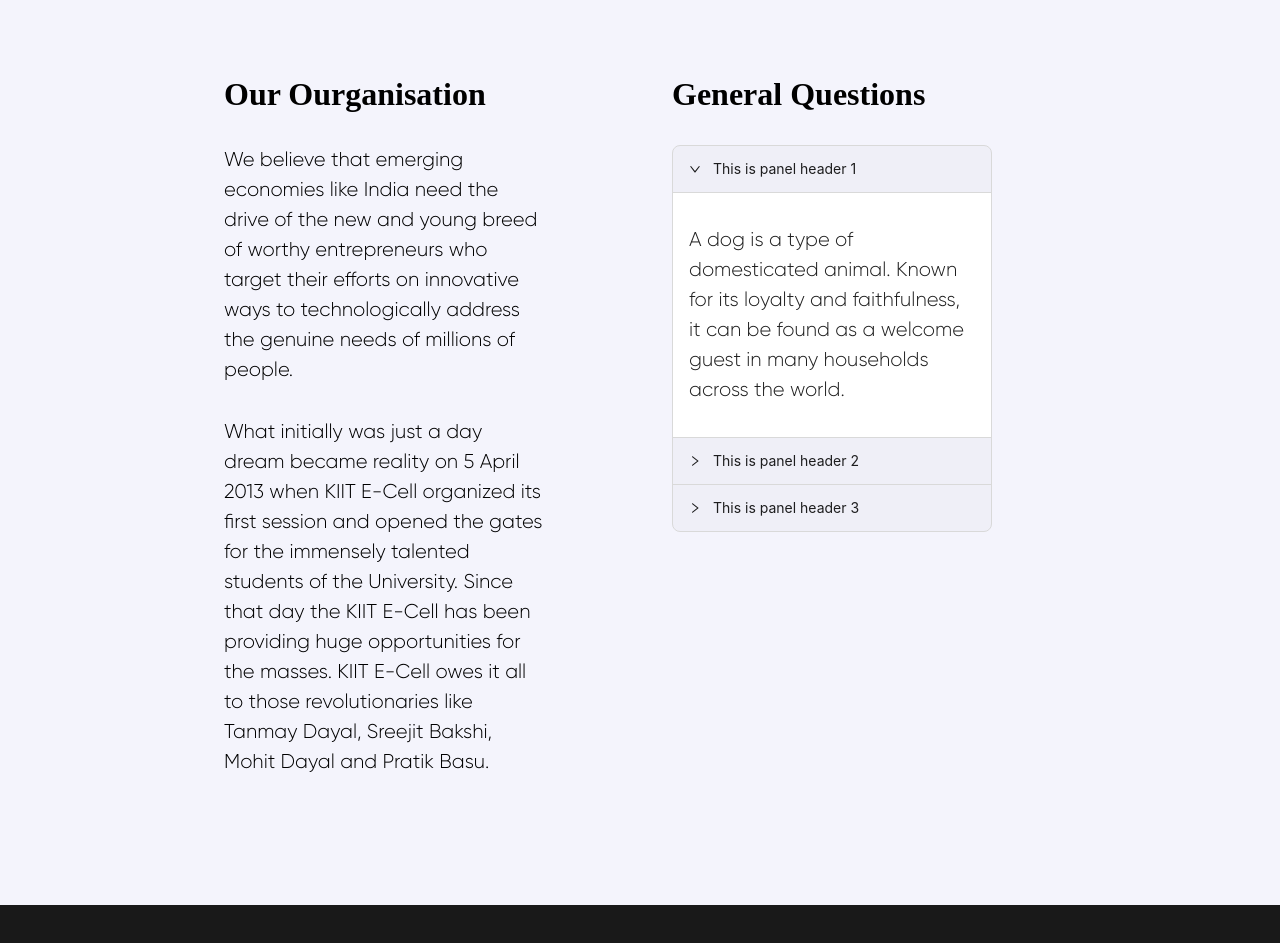
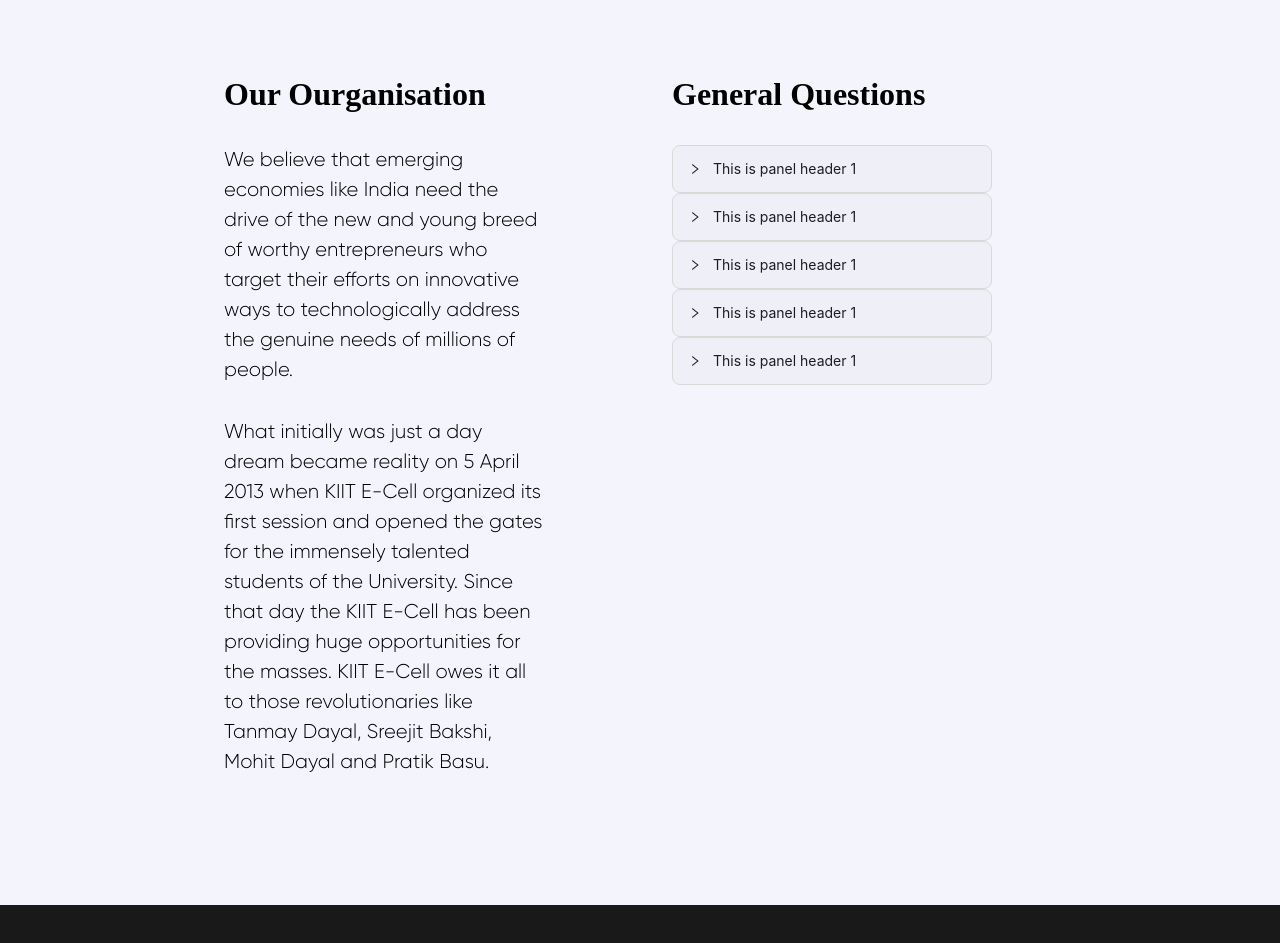
Before and after one commit to shrutilenka/ED-CELL-web, a React (Create React App) app: page / in a window 1280 px wide. Shown: the part 2500-3443 px from the top of the page. Built offline with nearby package versions, Linux system fonts and the light colour scheme.

Commit message:
mapping of faq section

```diff
--- a/src/components/faq/faq.js
+++ b/src/components/faq/faq.js
@@ -1,4 +1,5 @@
 import "./../faq/faq.css";
+import faq from "./faq.json";
 import { Collapse } from "antd";
 
 const Faq = () => {
@@ -8,11 +9,6 @@ const Faq = () => {
 
   const { Panel } = Collapse;
 
-  const text = `
-  A dog is a type of domesticated animal.
-  Known for its loyalty and faithfulness,
-  it can be found as a welcome guest in many households across the world.
-`;
   return (
     <div className="accordion">
       <div className="main">
@@ -36,17 +32,15 @@ const Faq = () => {
         <div className="sub-main">
           <h1 style={{ fontSize: "2rem" }}>General Questions</h1>
           <div className="collapse">
-            <Collapse defaultActiveKey={["1"]} onChange={onChange}>
-              <Panel header="This is panel header 1" key="1">
-                <p>{text}</p>
-              </Panel>
-              <Panel header="This is panel header 2" key="2">
-                <p>{text}</p>
-              </Panel>
-              <Panel header="This is panel header 3" key="3">
-                <p>{text}</p>
-              </Panel>
-            </Collapse>
+            {faq.map((data) => {
+              return (
+                <Collapse defaultActiveKey={["1"]} onChange={onChange}>
+                  <Panel header={data.header} key={data.key}>
+                    <p>{data.body}</p>
+                  </Panel>
+                </Collapse>
+              );
+            })}
           </div>
         </div>
       </div>
--- /dev/null
+++ b/src/components/faq/faq.json
@@ -0,0 +1,27 @@
+[
+  {
+    "id": 1,
+    "header": "This is panel header 1",
+    "body": "A dog is a type of domesticated animal. Known for its loyalty and faithfulness, it can be found as a welcome guest in many households across the world."
+  },
+  {
+    "id": 2,
+    "header": "This is panel header 1",
+    "body": "A dog is a type of domesticated animal. Known for its loyalty and faithfulness, it can be found as a welcome guest in many households across the world."
+  },
+  {
+    "id": 3,
+    "header": "This is panel header 1",
+    "body": "A dog is a type of domesticated animal. Known for its loyalty and faithfulness, it can be found as a welcome guest in many households across the world."
+  },
+  {
+    "id": 4,
+    "header": "This is panel header 1",
+    "body": "A dog is a type of domesticated animal. Known for its loyalty and faithfulness, it can be found as a welcome guest in many households across the world."
+  },
+  {
+    "id": 5,
+    "header": "This is panel header 1",
+    "body": "A dog is a type of domesticated animal. Known for its loyalty and faithfulness, it can be found as a welcome guest in many households across the world."
+  }
+]
```
